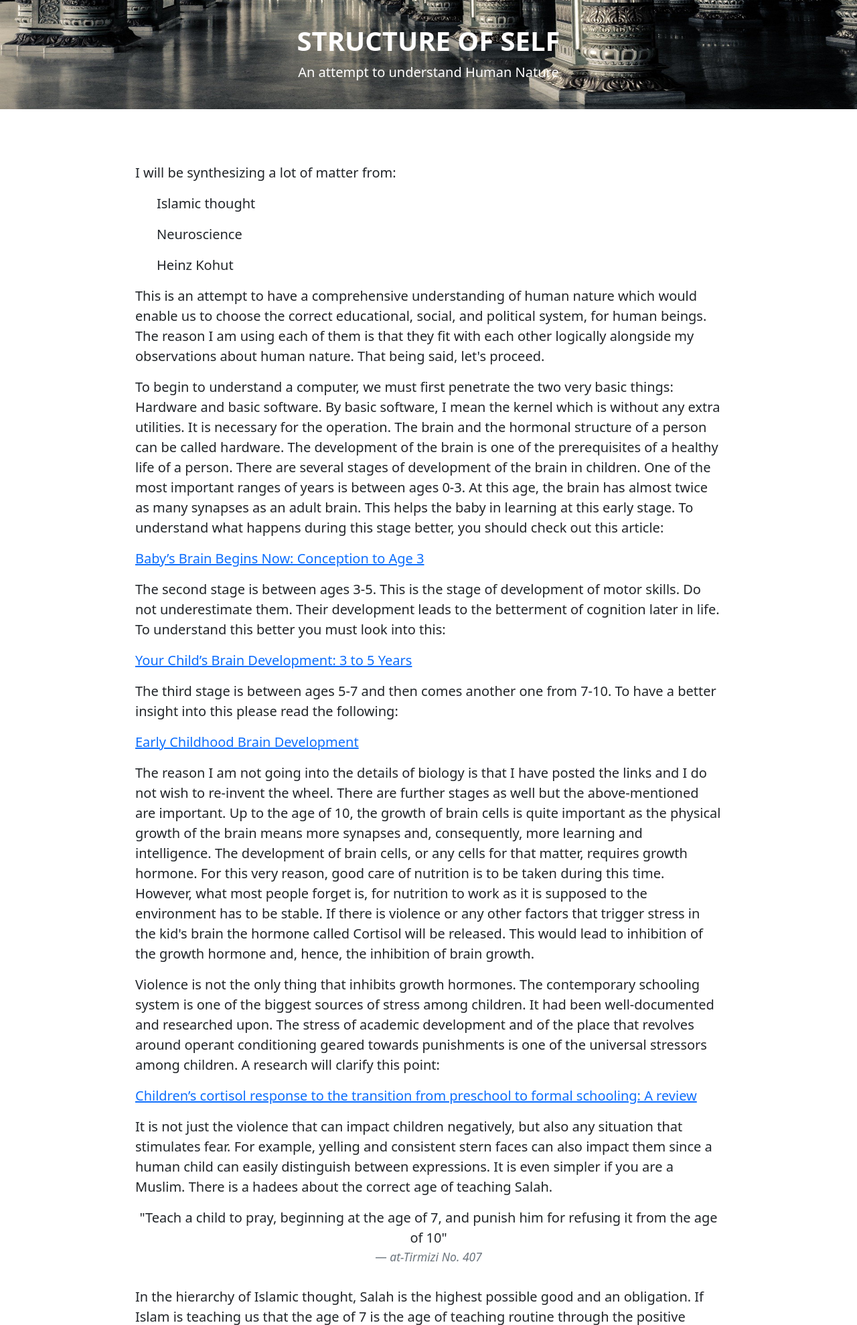
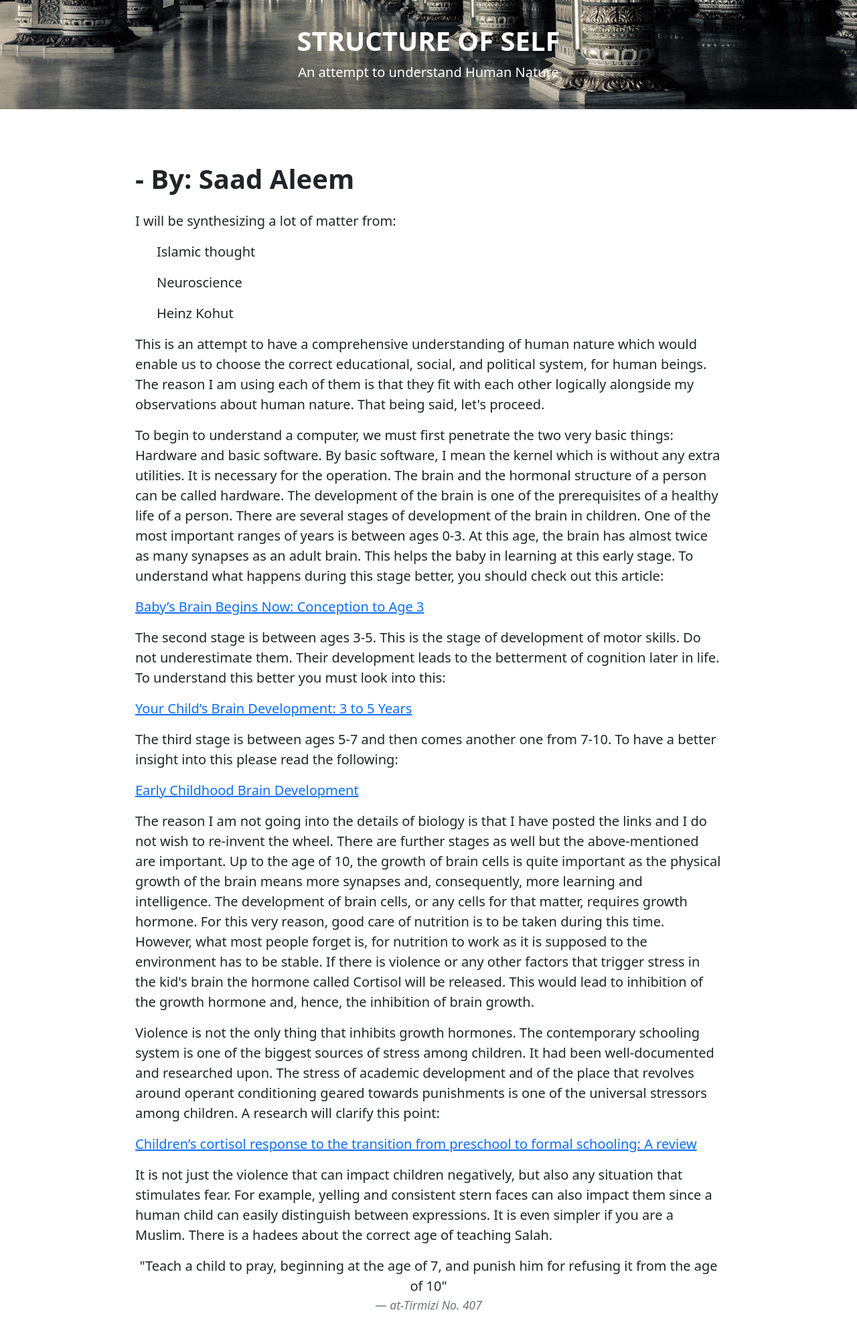
Before and after one commit to Saad-Aleem/islamiclearning, a Django app: page /structure in a window 1280 px wide. Shown: the part 393-2371 px from the top of the page at 67% size. Run offline with Django 3.2, Linux system fonts and the light colour scheme; parts of the project's set-up code (start-up, migrations or seed data) failed here and were passed over; some libraries are stand-ins or nearby versions.

Commit message:
Update structure.html

```diff
--- a/templates/structure.html
+++ b/templates/structure.html
@@ -62,6 +62,8 @@
     <div class="p-2"></div>
   </div>
   <div class="mx-auto container" style="max-width: 900px;">
+    <h1 class="fw-bold"> - By: Saad Aleem </h2>
+    <div class="d-grid gap-3"><div class="p-2"></div></div>
     <p class="lead">I will be synthesizing a lot of matter from:</p>
     <ul class="lead">Islamic thought</ul>
     <ul class="lead">Neuroscience</ul>
```
